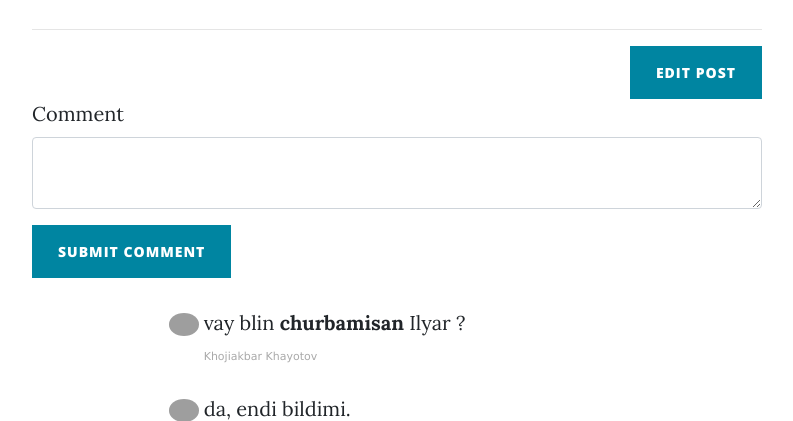
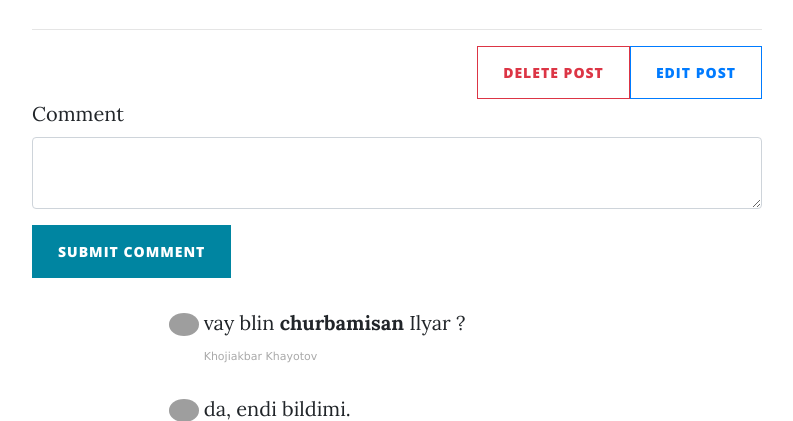
Before and after one commit to khojiakbarkhayotov/khojiakbars-blog, a Flask app: page /post/2 in a window 1280 px wide. Shown: the part 1004-1425 px from the top of the page, without its empty margins (243-1036 px from the left). Run offline with Flask 2, Linux system fonts and the light colour scheme; a user stored in the database is signed in; data comes from the database, SQL or seed files in the repository; some libraries are stand-ins or nearby versions; grey boxes are pictures that could not be loaded.

Commit message:
Initial Commit

```diff
--- a/templates/post.html
+++ b/templates/post.html
@@ -27,7 +27,8 @@
           <hr>
           {% if user.id == 1 %}
             <div class="clearfix">
-            <a class="btn btn-primary float-right" href="{{url_for('edit_post', post_id=post.id)}}">Edit Post</a>
+            <a class="btn btn-outline-primary float-right" href="{{url_for('edit_post', post_id=post.id)}}">Edit Post</a>
+            <a class="btn btn-outline-danger float-right" href="{{url_for('delete_post', post_id=post.id)}}">Delete Post</a>
             </div>
           {% endif %}
 
```
